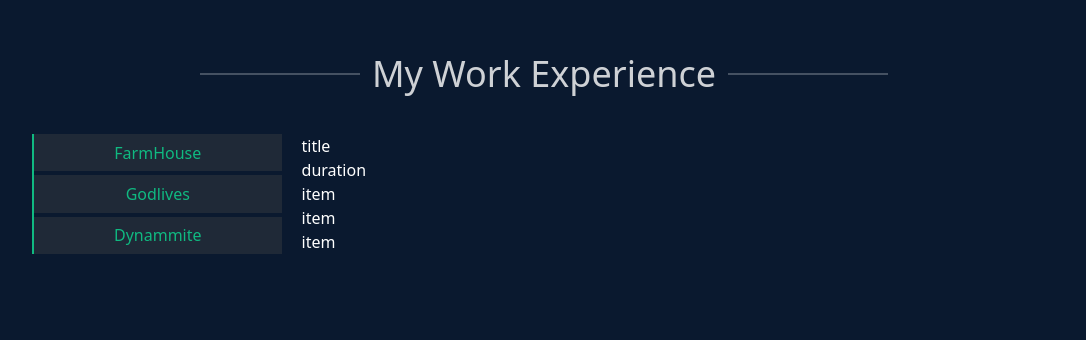
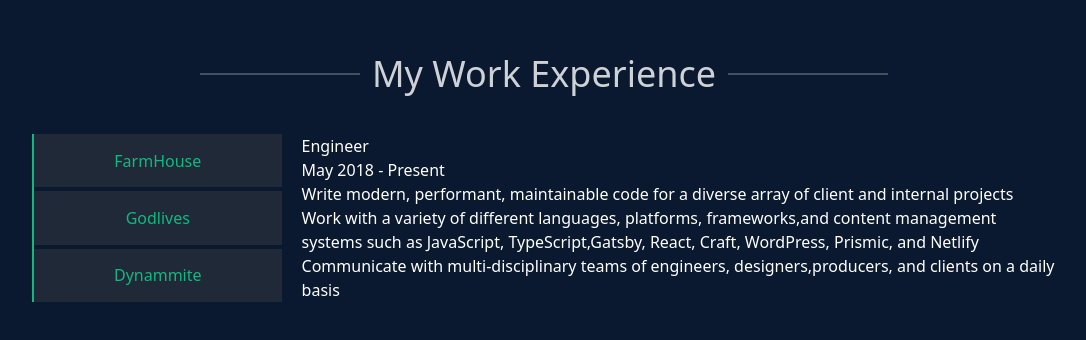
Before and after one commit to EngineerDanny/EngineerDanny_Portfolio, a React (Create React App) app: page / in a window 1280 px wide. Shown: the part 1586-1926 px from the top of the page, without its empty margins (96-1182 px from the left). Built offline with nearby package versions, Linux system fonts and the light colour scheme.

Commit message:
fix syntax issues

```diff
--- a/src/components/WorkExperience/WorkContent.jsx
+++ b/src/components/WorkExperience/WorkContent.jsx
@@ -3,12 +3,12 @@ import React from "react";
 const WorkContent = ({ title, duration, contentList }) => {
   return (
     <div className="flex flex-col">
-      <h1>title</h1>
+      <h1>{title}</h1>
       {/* Job duration */}
-      <p className="">duration</p>
+      <p className="">{duration}</p>
       <ul>
         {contentList.map((item, index) => (
-          <li key={index}>item</li>
+          <li key={index}>{item}</li>
         ))}
       </ul>
     </div>
```
